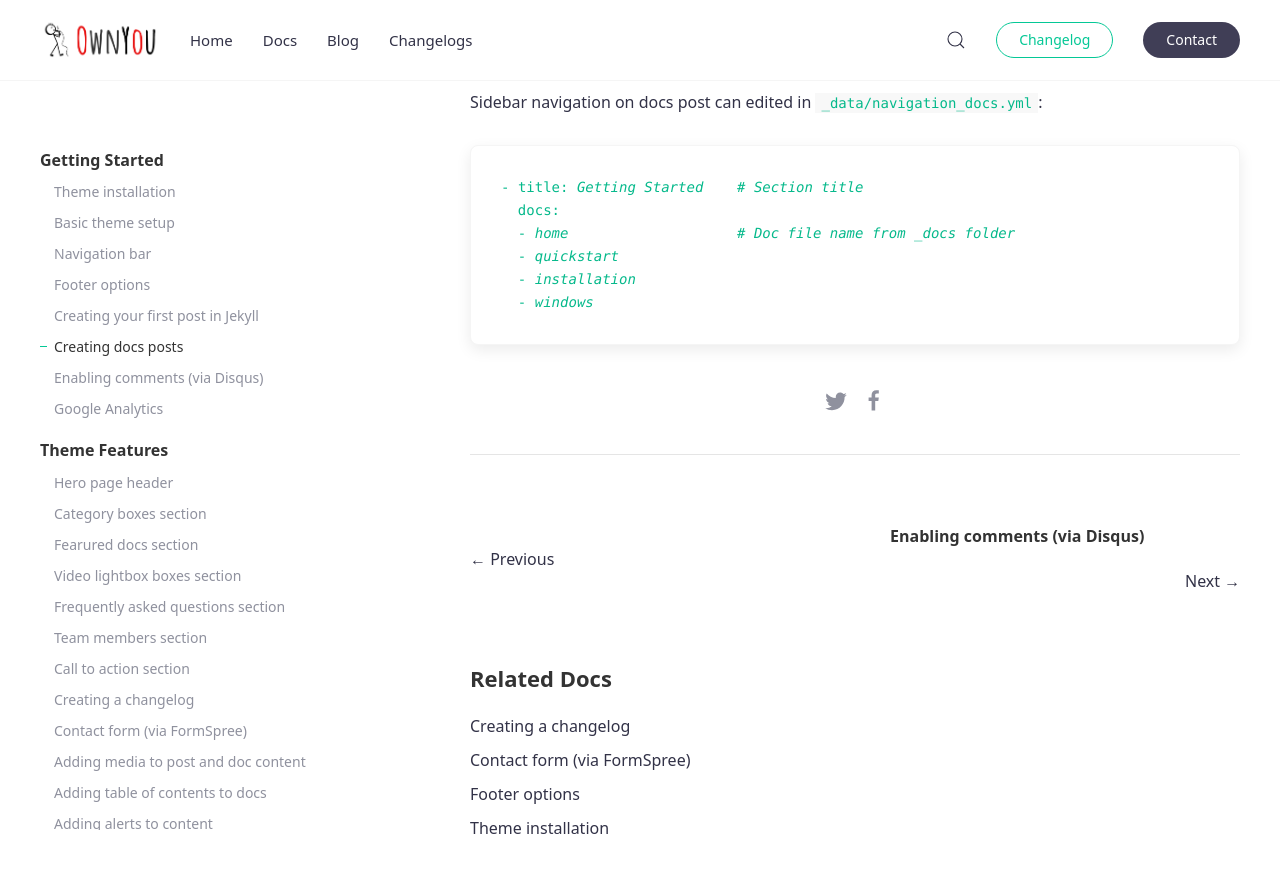
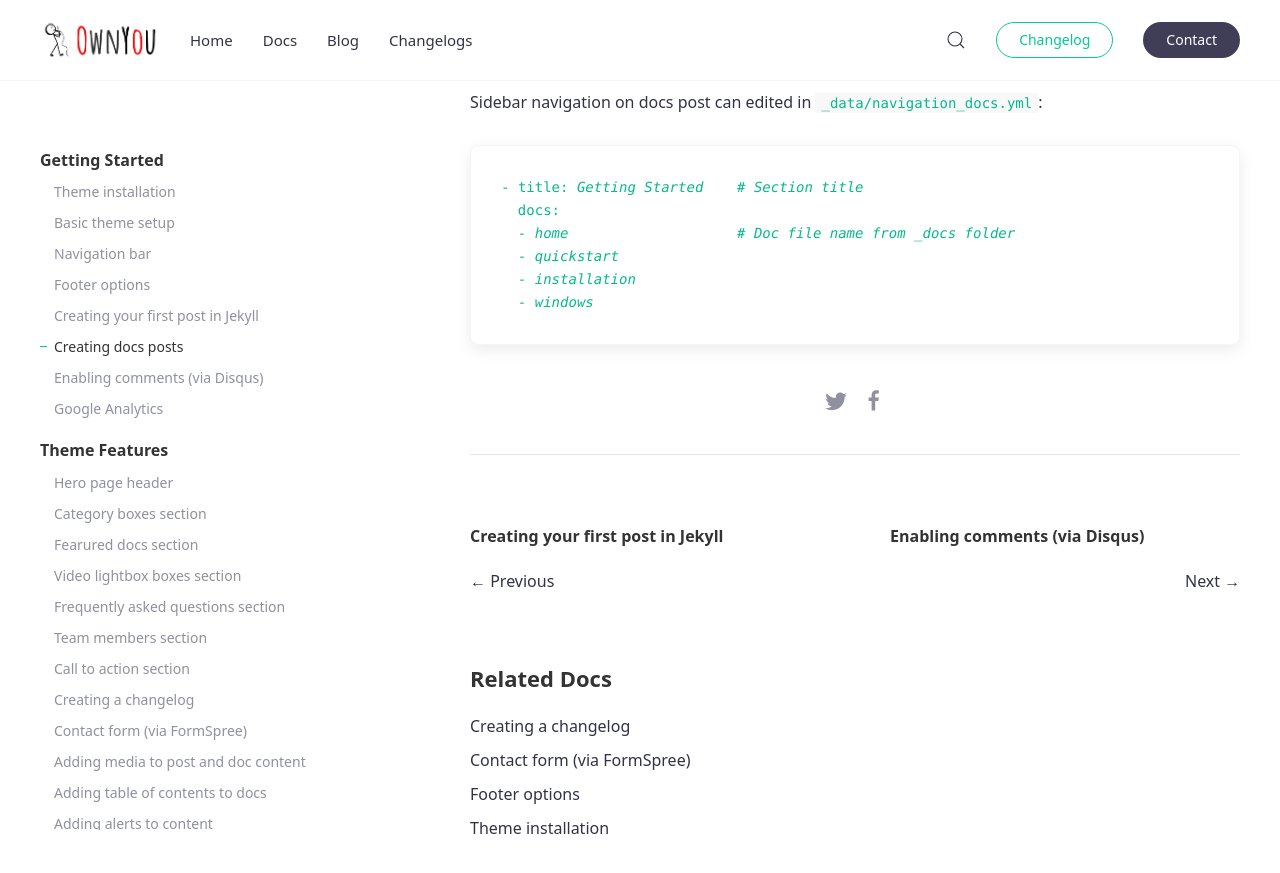
Before and after one commit to OwnYouLtd/docs, a Jekyll site: the page built from _docs/docs.md, in a window 1280 px wide and 900 px high, scrolled down 578 px. Shown: the top 873 px of the window. Built offline with Jekyll 4.4.1, drawn with Linux system fonts in a browser that asks for light colours.

Commit message:
Update paginate-doc.html

```diff
--- a/_includes/paginate-doc.html
+++ b/_includes/paginate-doc.html
@@ -9,7 +9,7 @@
                 {% if forloop.first %}
                 {% else %}
                   {% assign previous = forloop.index0 | minus: 1 %}
-                  {% assign previous_page = docs[previous] | prepend:"/docs/docs/" | append:"/" %}
+                  {% assign previous_page = docs[previous] | prepend:"/docs/" | append:"/" %}
                   {% assign previous_doc = site.docs | where:"url", previous_page | first %}
                     <h5>{{previous_doc.title}}</h5>
                     <div><a class="remove-underline hvr-back" href="{{previous_page}}">&larr; {{ site.data.translation[site.lang].previous | default: "Previous" }}</a></div>
```
